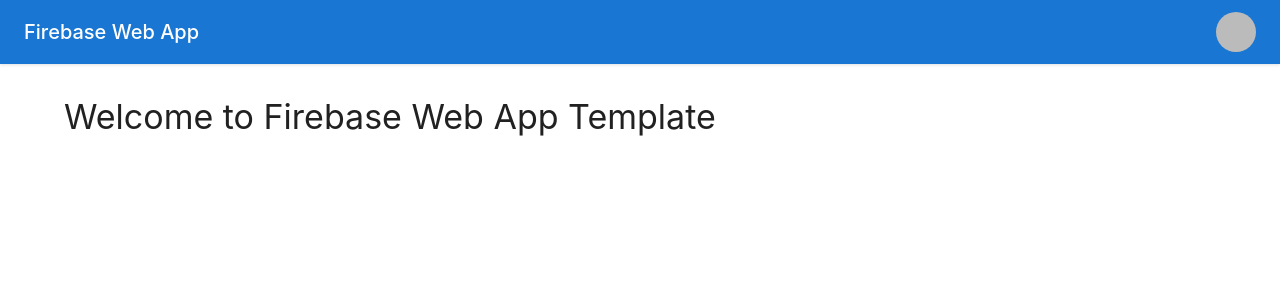
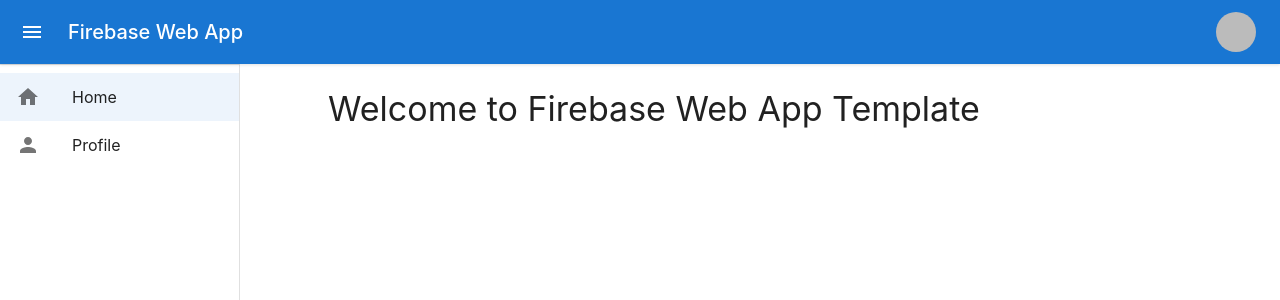
Before and after one commit to TinyCamera/firebase-webapp-template, a React (Vite) app in the folder packages/client/: page / in a window 1280 px wide. Shown: the top 300 px of the page. Built offline with nearby package versions, Linux system fonts and the light colour scheme; no server answers; sample sign-in values are in the browser's storage.

Commit message:
nice layout stuff

```diff
--- a/packages/client/src/App.tsx
+++ b/packages/client/src/App.tsx
@@ -8,12 +8,13 @@ import {
 import { Provider } from "react-redux";
 import { ThemeProvider } from "@mui/material/styles";
 import CssBaseline from "@mui/material/CssBaseline";
-import { AppBar, Toolbar, Typography, Container } from "@mui/material";
-import { AuthButton } from "./features/auth/components/AuthButton";
+import { Container } from "@mui/material";
+import { MainLayout } from "./components/layouts/MainLayout";
 import { LoginPage } from "./pages/auth/LoginPage";
 import { SignupPage } from "./pages/auth/SignupPage";
 import { ForgotPasswordPage } from "./pages/auth/ForgotPasswordPage";
 import { HomePage } from "./pages/HomePage";
+import { ProfilePage } from "./pages/ProfilePage";
 import { ProtectedRoute } from "./features/auth/components/ProtectedRoute";
 import { PublicOnlyRoute } from "./features/auth/components/PublicOnlyRoute";
 import { store } from "./store/store";
@@ -25,15 +26,7 @@ const App: React.FC = () => {
       <ThemeProvider theme={theme}>
         <CssBaseline />
         <Router>
-          <AppBar position="static">
-            <Toolbar>
-              <Typography variant="h6" component="div" sx={{ flexGrow: 1 }}>
-                Firebase Web App
-              </Typography>
-              <AuthButton />
-            </Toolbar>
-          </AppBar>
-          <Container maxWidth="lg" sx={{ mt: 4 }}>
+          <Container>
             <Routes>
               <Route
                 path="/login"
@@ -63,7 +56,19 @@ const App: React.FC = () => {
                 path="/"
                 element={
                   <ProtectedRoute>
-                    <HomePage />
+                    <MainLayout>
+                      <HomePage />
+                    </MainLayout>
+                  </ProtectedRoute>
+                }
+              />
+              <Route
+                path="/profile"
+                element={
+                  <ProtectedRoute>
+                    <MainLayout>
+                      <ProfilePage />
+                    </MainLayout>
                   </ProtectedRoute>
                 }
               />
--- /dev/null
+++ b/packages/client/src/components/layouts/MainLayout.tsx
@@ -0,0 +1,145 @@
+import React, { useState } from "react";
+import { styled } from "@mui/material/styles";
+import {
+  Box,
+  Drawer,
+  AppBar,
+  Toolbar,
+  Typography,
+  Divider,
+  IconButton,
+  List,
+  ListItem,
+  ListItemButton,
+  ListItemIcon,
+  ListItemText,
+  useTheme,
+  useMediaQuery,
+} from "@mui/material";
+import {
+  Menu as MenuIcon,
+  ChevronLeft as ChevronLeftIcon,
+  Home as HomeIcon,
+  Person as PersonIcon,
+} from "@mui/icons-material";
+import { Link, useLocation } from "react-router-dom";
+import { AuthButton } from "../../features/auth/components/AuthButton";
+
+const drawerWidth = 240;
+
+const Main = styled("main", { shouldForwardProp: (prop) => prop !== "open" })<{
+  open?: boolean;
+}>(({ theme, open }) => ({
+  flexGrow: 1,
+  padding: theme.spacing(3),
+  transition: theme.transitions.create("margin", {
+    easing: theme.transitions.easing.sharp,
+    duration: theme.transitions.duration.leavingScreen,
+  }),
+  marginLeft: `-${drawerWidth}px`,
+  ...(open && {
+    transition: theme.transitions.create("margin", {
+      easing: theme.transitions.easing.easeOut,
+      duration: theme.transitions.duration.enteringScreen,
+    }),
+    marginLeft: 0,
+  }),
+}));
+
+const DrawerHeader = styled("div")(({ theme }) => ({
+  display: "flex",
+  alignItems: "center",
+  padding: theme.spacing(0, 1),
+  ...theme.mixins.toolbar,
+  justifyContent: "flex-end",
+}));
+
+const menuItems = [
+  { text: "Home", icon: <HomeIcon />, path: "/" },
+  { text: "Profile", icon: <PersonIcon />, path: "/profile" },
+];
+
+interface MainLayoutProps {
+  children: React.ReactNode;
+}
+
+export const MainLayout: React.FC<MainLayoutProps> = ({ children }) => {
+  const theme = useTheme();
+  const isMobile = useMediaQuery(theme.breakpoints.down("sm"));
+  const [open, setOpen] = useState(!isMobile);
+  const location = useLocation();
+
+  const handleDrawerToggle = () => {
+    setOpen(!open);
+  };
+
+  return (
+    <Box sx={{ display: "flex" }}>
+      <AppBar
+        position="fixed"
+        sx={{
+          zIndex: theme.zIndex.drawer + 1,
+          transition: theme.transitions.create(["width", "margin"], {
+            easing: theme.transitions.easing.sharp,
+            duration: theme.transitions.duration.leavingScreen,
+          }),
+        }}
+      >
+        <Toolbar>
+          <IconButton
+            color="inherit"
+            aria-label="toggle drawer"
+            onClick={handleDrawerToggle}
+            edge="start"
+            sx={{ mr: 2 }}
+          >
+            <MenuIcon />
+          </IconButton>
+          <Typography variant="h6" noWrap component="div" sx={{ flexGrow: 1 }}>
+            Firebase Web App
+          </Typography>
+          <AuthButton />
+        </Toolbar>
+      </AppBar>
+      <Drawer
+        variant={isMobile ? "temporary" : "persistent"}
+        anchor="left"
+        open={open}
+        onClose={isMobile ? handleDrawerToggle : undefined}
+        sx={{
+          width: drawerWidth,
+          flexShrink: 0,
+          "& .MuiDrawer-paper": {
+            width: drawerWidth,
+            boxSizing: "border-box",
+          },
+        }}
+      >
+        <DrawerHeader>
+          <IconButton onClick={handleDrawerToggle}>
+            <ChevronLeftIcon />
+          </IconButton>
+        </DrawerHeader>
+        <Divider />
+        <List>
+          {menuItems.map((item) => (
+            <ListItem key={item.text} disablePadding>
+              <ListItemButton
+                component={Link}
+                to={item.path}
+                selected={location.pathname === item.path}
+              >
+                <ListItemIcon>{item.icon}</ListItemIcon>
+                <ListItemText primary={item.text} />
+              </ListItemButton>
+            </ListItem>
+          ))}
+        </List>
+      </Drawer>
+      <Main open={open}>
+        <DrawerHeader />
+        {children}
+      </Main>
+    </Box>
+  );
+};
--- /dev/null
+++ b/packages/client/src/pages/ProfilePage.tsx
@@ -0,0 +1,17 @@
+import React from "react";
+import { Typography, Paper, Box } from "@mui/material";
+
+export const ProfilePage: React.FC = () => {
+  return (
+    <Paper sx={{ p: 3 }}>
+      <Box>
+        <Typography variant="h4" gutterBottom>
+          Profile
+        </Typography>
+        <Typography variant="body1">
+          Your profile information will be displayed here.
+        </Typography>
+      </Box>
+    </Paper>
+  );
+};
```
